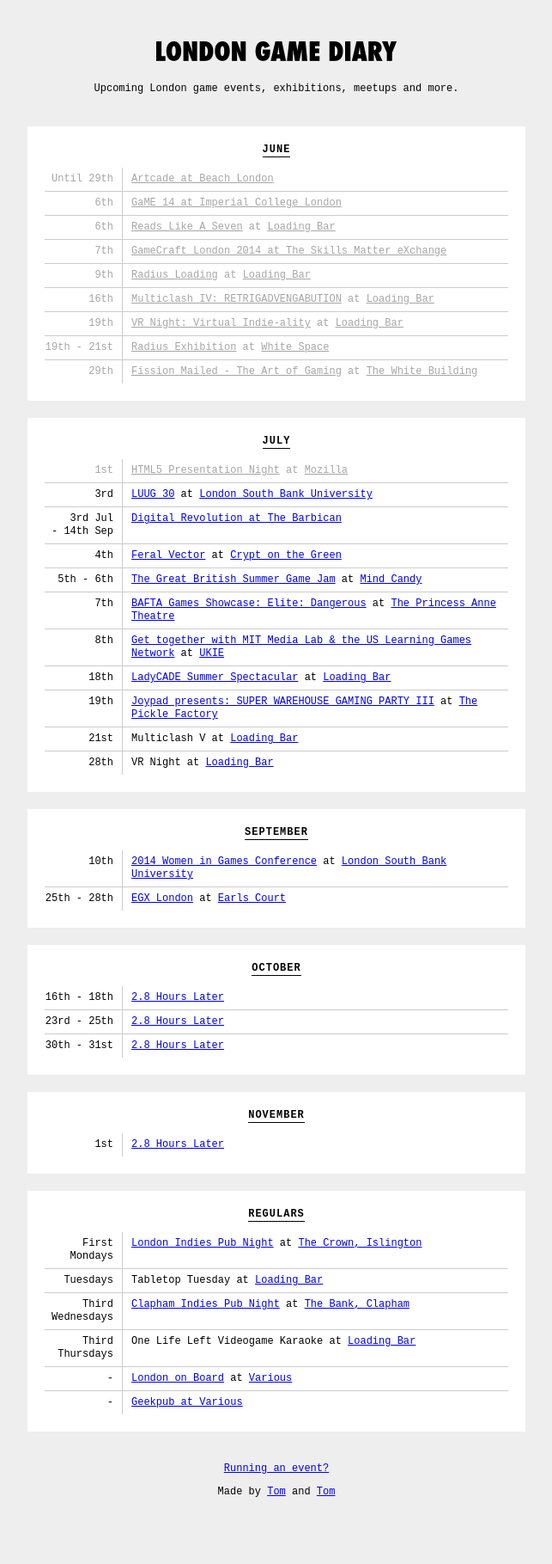
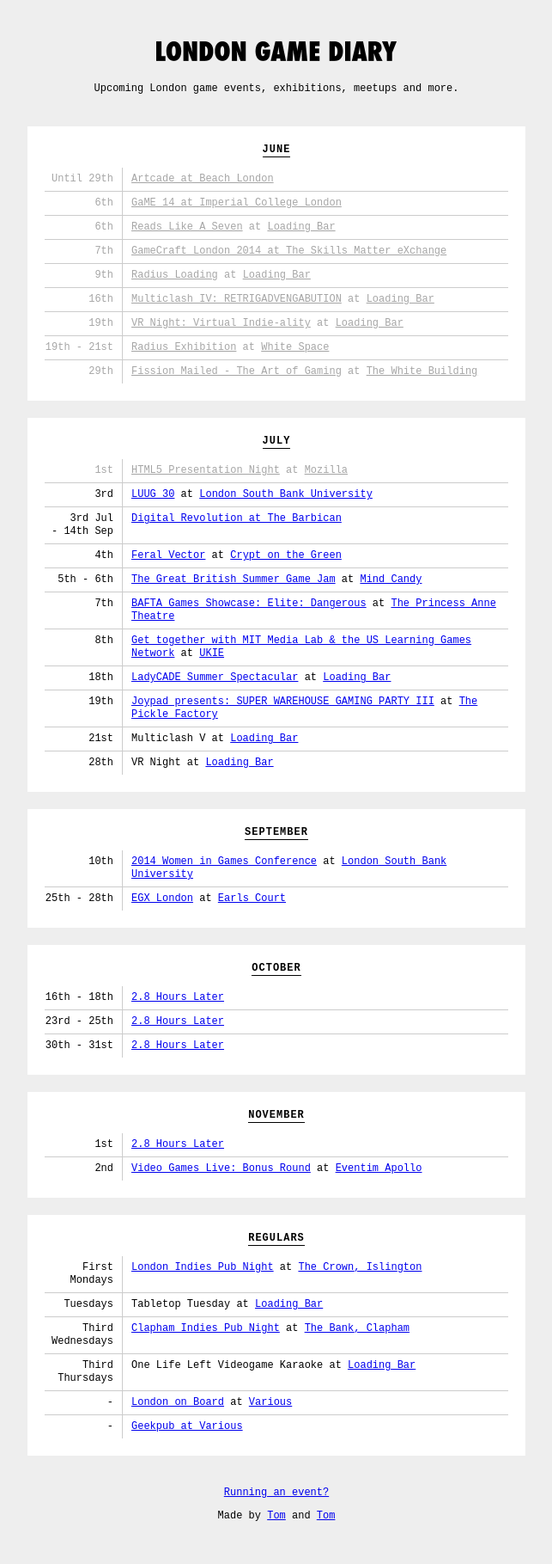
Before and after one commit to thomasmarshall/londongamediary.com, a Jekyll site: the page built from index.html, in a window 1280 px wide. Shown: the whole page at 86% size, without its empty margins (318-961 px from the left). Built offline with Jekyll 4.4.1, drawn with Linux system fonts in a browser that asks for light colours; nearby versions of some CDN libraries; before the commit the page ends 1791 px from its top, so only the background shows below that.

Commit message:
Update events.yml

```diff
--- a/_data/events.yml
+++ b/_data/events.yml
@@ -137,6 +137,11 @@
   link: "http://2.8hourslater.com/"
   date: 2014-11-01
 
+- title: "Video Games Live: Bonus Round"
+  link: "http://www.eventimapollo.com/events/detail/video-games-live"
+  location: "[Eventim Apollo](http://www.eventimapollo.com/)"
+  date: 2014-11-02
+
 
 # Regulars
 
```
